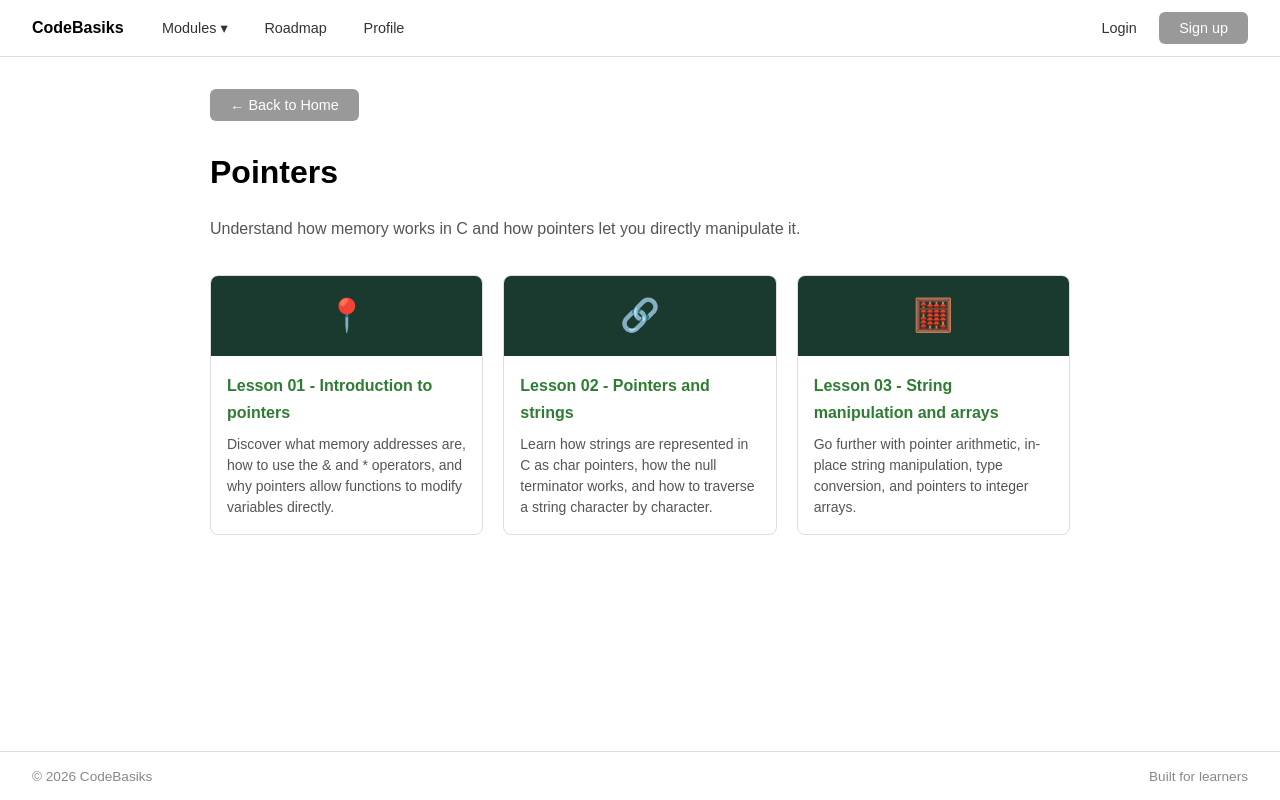
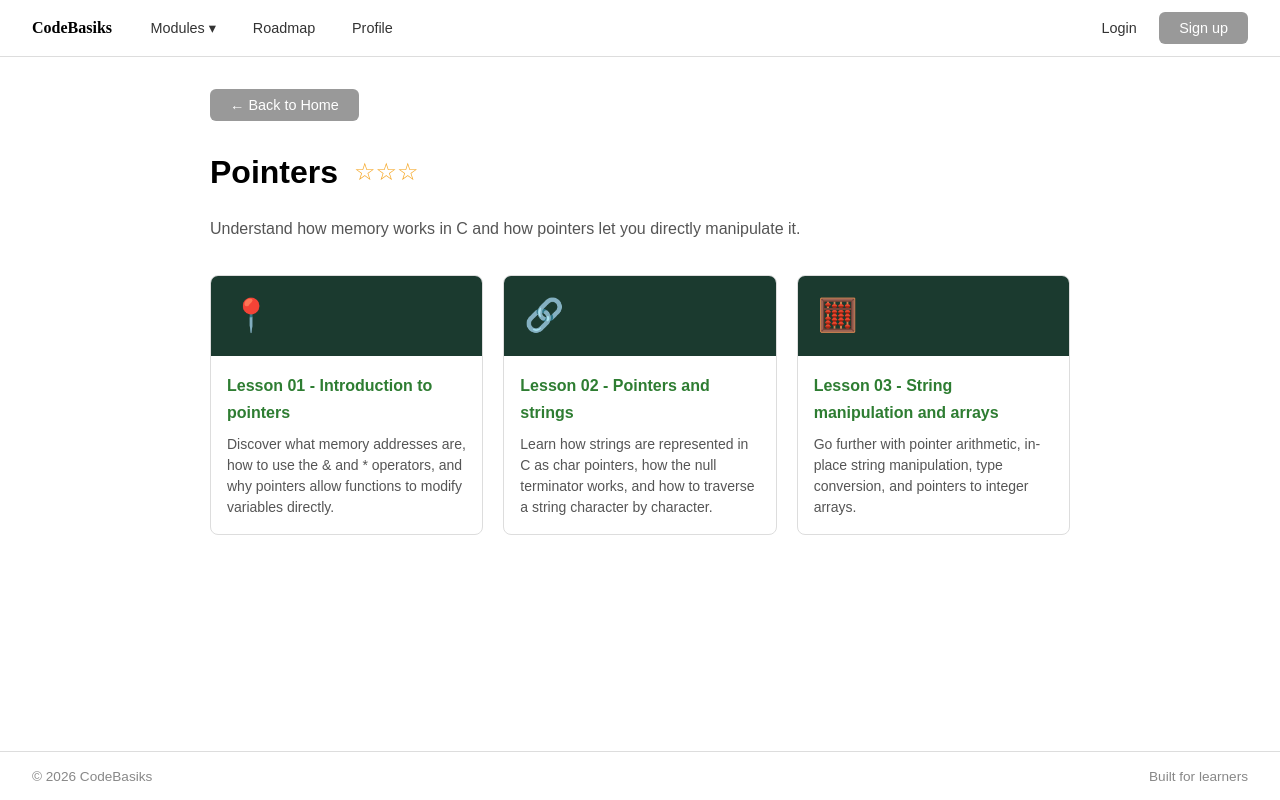
Before and after one commit to Tholarr/codebasiks, a React (Vite) app in the folder frontend/: page /module/02 in a window 1280 px wide. Built offline with nearby package versions, Linux system fonts and the light colour scheme.

Commit message:
:sparkels: Add stars and completed badges to module and lesson cards

```diff
--- a/frontend/src/components/ModuleLayout.tsx
+++ b/frontend/src/components/ModuleLayout.tsx
@@ -1,35 +1,43 @@
 import { useNavigate } from "react-router-dom";
+import Navbar from "./Navbar";
+import PageWrapper from "./PageWrapper";
 import { secondaryButtonStyle } from "../styles/common";
-import PageWrapper from "./PageWrapper";
-import Navbar from "./Navbar";
+import { useModuleProgress } from "../hooks/useModuleProgress";
 
 type Lesson = {
   title: string;
   description: string;
   path: string;
   icon: string;
+  lessonId: string;
+  total: number;
 };
 
 type Props = {
   title: string;
+  moduleId: string;
   description: string;
   lessons: Lesson[];
 };
 
-export default function ModuleLayout({ title, description, lessons }: Props) {
+export default function ModuleLayout({ title, moduleId, description, lessons }: Props) {
   const navigate = useNavigate();
+  const { isCompleted, stars } = useModuleProgress(moduleId);
+  const totalPerLesson = lessons.map(l => l.total);
+  const starsDisplay = "★".repeat(stars(totalPerLesson)) + "☆".repeat(3 - stars(totalPerLesson));
 
   return (
     <PageWrapper>
-      <div style={{ fontFamily: "sans-serif" }}>
       <Navbar />
-
-        <div style={{ maxWidth: 860, margin: "0 auto", padding: "2rem", lineHeight: 1.7 }}>
+      <div style={{ maxWidth: 860, margin: "0 auto", padding: "2rem", lineHeight: 1.7, fontFamily: "sans-serif" }}>
         <button onClick={() => navigate("/")} style={secondaryButtonStyle}>
           ← Back to Home
         </button>
 
-          <h1 style={{ marginTop: "1.5rem", marginBottom: "0.5rem" }}>{title}</h1>
+        <div style={{ display: "flex", alignItems: "center", gap: "1rem", marginTop: "1.5rem" }}>
+          <h1 style={{ margin: 0 }}>{title}</h1>
+          <span style={{ fontSize: "1.5rem", color: "#f5a623" }}>{starsDisplay}</span>
+        </div>
         <p style={{ color: "#555", marginBottom: "2rem" }}>{description}</p>
 
         <div style={{
@@ -51,19 +59,23 @@ export default function ModuleLayout({ title, description, lessons }: Props) {
               onMouseEnter={e => (e.currentTarget.style.boxShadow = "0 4px 16px rgba(0,0,0,0.12)")}
               onMouseLeave={e => (e.currentTarget.style.boxShadow = "none")}
             >
-                {/* Icon banner */}
               <div style={{
                 backgroundColor: "#1b3a2f",
                 height: "80px",
                 display: "flex",
                 alignItems: "center",
-                  justifyContent: "center",
+                justifyContent: "space-between",
+                padding: "0 1.25rem",
                 fontSize: "2rem",
               }}>
-                  {lesson.icon}
+                <span>{lesson.icon}</span>
+                {isCompleted(lesson.lessonId) && (
+                  <span style={{ fontSize: "0.75rem", backgroundColor: "#2e7d32", color: "white", padding: "0.2rem 0.6rem", borderRadius: "999px" }}>
+                    Completed
+                  </span>
+                )}
               </div>
 
-                {/* Card body */}
               <div style={{ padding: "1rem" }}>
                 <h3 style={{ margin: "0 0 0.5rem", fontSize: "1rem", color: "#2e7d32" }}>
                   {lesson.title}
@@ -76,7 +88,6 @@ export default function ModuleLayout({ title, description, lessons }: Props) {
           ))}
         </div>
       </div>
-      </div>
     </PageWrapper>
   );
 }
--- /dev/null
+++ b/frontend/src/hooks/useModuleProgress.ts
@@ -0,0 +1,42 @@
+import { useState, useEffect } from "react";
+import { useAuth } from "../auth/AuthContext";
+
+type LessonProgress = {
+  lesson_id: string;
+  completed: boolean;
+  score: number;
+  total: number;
+};
+
+export function useModuleProgress(moduleId: string) {
+  const { token } = useAuth();
+  const [progress, setProgress] = useState<LessonProgress[]>([]);
+
+  useEffect(() => {
+    if (!token) return;
+    fetch(`/api/progress/module/${moduleId}`, {
+      headers: { Authorization: `Bearer ${token}` },
+    })
+      .then(res => res.json())
+      .then(setProgress)
+      .catch(console.error);
+  }, [moduleId, token]);
+
+  const isCompleted = (lessonId: string) =>
+    progress.find(p => p.lesson_id === lessonId)?.completed ?? false;
+
+  // Stars for the module: average score across all lessons
+  const stars = (totalPerLesson: number[]): number => {
+    if (progress.length === 0) return 0;
+    const totalScore = progress.reduce((acc, p) => acc + p.score, 0);
+    const totalPossible = totalPerLesson.reduce((acc, t) => acc + t, 0);
+    if (totalPossible === 0) return 0;
+    const pct = totalScore / totalPossible;
+    if (pct === 1) return 3;
+    if (pct >= 0.5) return 2;
+    if (pct > 0) return 1;
+    return 0;
+  };
+
+  return { isCompleted, stars };
+}
--- a/frontend/src/lessons/module02/Lesson03.tsx
+++ b/frontend/src/lessons/module02/Lesson03.tsx
@@ -29,7 +29,7 @@ void my_sort_int_array(int *array, int size)
 
 export default function Lesson03() {
   return (
-    <LessonLayout title="String manipulation and arrays" lessonId="module02-lesson03" total={4} modulePath="/module/02" prevPath="/module/02/lesson/02">
+    <LessonLayout title="String manipulation and arrays" lessonId="module02-lesson03" total={4} modulePath="/module/02" prevPath="/module/02/lesson/02" nextPath="/">
       {(progress) => (
         <>
           <p>
--- a/frontend/src/modules/Module01.tsx
+++ b/frontend/src/modules/Module01.tsx
@@ -4,6 +4,7 @@ export default function Module01() {
   return (
     <ModuleLayout
       title="Variables, Loops and Conditions"
+      moduleId="module01"
       description="Learn the building blocks of C programming: how to store data, repeat actions, and make decisions."
       lessons={[
         {
@@ -11,12 +12,14 @@ export default function Module01() {
           description: "Discover the char type, how to iterate through characters with a while loop, and how to display output using write.",
           path: "/module/01/lesson/01",
           icon: "🔤",
+          lessonId: "module01-lesson01",
         },
         {
           title: "Lesson 02 - Conditions, parameters and nested loops",
           description: "Learn how to pass parameters to functions, use if/else to make decisions, and combine loops to explore combinations.",
           path: "/module/01/lesson/02",
           icon: "🔁",
+          lessonId: "module01-lesson02",
         },
       ]}
     />
--- a/frontend/src/modules/Module02.tsx
+++ b/frontend/src/modules/Module02.tsx
@@ -4,6 +4,7 @@ export default function Module02() {
   return (
     <ModuleLayout
       title="Pointers"
+      moduleId="module02"
       description="Understand how memory works in C and how pointers let you directly manipulate it."
       lessons={[
         {
@@ -11,18 +12,24 @@ export default function Module02() {
           description: "Discover what memory addresses are, how to use the & and * operators, and why pointers allow functions to modify variables directly.",
           path: "/module/02/lesson/01",
           icon: "📍",
+          lessonId: "module02-lesson01",
+          total: 2,
         },
         {
           title: "Lesson 02 - Pointers and strings",
           description: "Learn how strings are represented in C as char pointers, how the null terminator works, and how to traverse a string character by character.",
           path: "/module/02/lesson/02",
           icon: "🔗",
+          lessonId: "module02-lesson02",
+          total: 3,
         },
         {
           title: "Lesson 03 - String manipulation and arrays",
           description: "Go further with pointer arithmetic, in-place string manipulation, type conversion, and pointers to integer arrays.",
           path: "/module/02/lesson/03",
           icon: "🧮",
+          lessonId: "module02-lesson03",
+          total: 4,
         },
       ]}
     />
--- a/frontend/src/pages/Home.tsx
+++ b/frontend/src/pages/Home.tsx
@@ -1,6 +1,7 @@
 import { useNavigate } from "react-router-dom";
 import PageWrapper from "../components/PageWrapper";
 import Navbar from "../components/Navbar";
+import { useModuleProgress } from "../hooks/useModuleProgress";
 
 const modules = [
   {
@@ -8,18 +9,63 @@ const modules = [
     description: "Learn the building blocks of C programming: how to store data, repeat actions, and make decisions.",
     path: "/module/01",
     icon: "🔤",
+    moduleId: "module01",
+    totalPerLesson: [4, 4],
   },
   {
     name: "Pointers",
     description: "Understand how memory works in C and how pointers let you directly manipulate it.",
     path: "/module/02",
     icon: "📍",
+    moduleId: "module02",
+    totalPerLesson: [2, 3, 4],
   },
 ];
 
+function ModuleCard({ mod }: { mod: typeof modules[0] }) {
+  const navigate = useNavigate();
+  const { stars } = useModuleProgress(mod.moduleId);
+  const starsDisplay = "★".repeat(stars(mod.totalPerLesson)) + "☆".repeat(3 - stars(mod.totalPerLesson));
+
+  return (
+    <div
+      onClick={() => { window.scrollTo(0, 0); navigate(mod.path); }}
+      style={{
+        border: "1px solid #ddd",
+        borderRadius: "8px",
+        overflow: "hidden",
+        cursor: "pointer",
+        transition: "box-shadow 0.2s",
+      }}
+      onMouseEnter={e => (e.currentTarget.style.boxShadow = "0 4px 16px rgba(0,0,0,0.12)")}
+      onMouseLeave={e => (e.currentTarget.style.boxShadow = "none")}
+    >
+      <div style={{
+        backgroundColor: "#1b3a2f",
+        height: "80px",
+        display: "flex",
+        alignItems: "center",
+        justifyContent: "space-between",
+        padding: "0 1.25rem",
+        fontSize: "2rem",
+      }}>
+        <span>{mod.icon}</span>
+        <span style={{ fontSize: "1.1rem", color: "#f5a623" }}>{starsDisplay}</span>
+      </div>
+
+      <div style={{ padding: "1rem" }}>
+        <h3 style={{ margin: "0 0 0.5rem", fontSize: "1rem", color: "#2e7d32" }}>
+          {mod.name}
+        </h3>
+        <p style={{ margin: 0, fontSize: "0.875rem", color: "#555", lineHeight: 1.5 }}>
+          {mod.description}
+        </p>
+      </div>
+    </div>
+  );
+}
+
 export default function Home() {
-  const navigate = useNavigate();
-
   return (
     <PageWrapper>
       <div style={{ fontFamily: "sans-serif" }}>
@@ -42,39 +88,7 @@ export default function Home() {
             gap: "1.25rem",
           }}>
             {modules.map(mod => (
-              <div
-                key={mod.path}
-                onClick={() => { window.scrollTo(0, 0); navigate(mod.path); }}
-                style={{
-                  border: "1px solid #ddd",
-                  borderRadius: "8px",
-                  overflow: "hidden",
-                  cursor: "pointer",
-                  transition: "box-shadow 0.2s",
-                }}
-                onMouseEnter={e => (e.currentTarget.style.boxShadow = "0 4px 16px rgba(0,0,0,0.12)")}
-                onMouseLeave={e => (e.currentTarget.style.boxShadow = "none")}
-              >
-                <div style={{
-                  backgroundColor: "#1b3a2f",
-                  height: "80px",
-                  display: "flex",
-                  alignItems: "center",
-                  justifyContent: "center",
-                  fontSize: "2rem",
-                }}>
-                  {mod.icon}
-                </div>
-
-                <div style={{ padding: "1rem" }}>
-                  <h3 style={{ margin: "0 0 0.5rem", fontSize: "1rem", color: "#2e7d32" }}>
-                    {mod.name}
-                  </h3>
-                  <p style={{ margin: 0, fontSize: "0.875rem", color: "#555", lineHeight: 1.5 }}>
-                    {mod.description}
-                  </p>
-                </div>
-              </div>
+              <ModuleCard key={mod.path} mod={mod} />
             ))}
           </div>
         </div>
```
Also changed, not shown: frontend/src/hooks/useProgress.ts (+24 -1 lines), 1 other file (tests, documents, lock files or other folders). Lines whose indentation alone changed are shown as unchanged.
